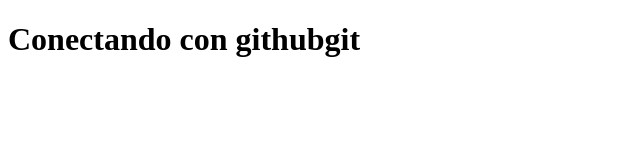
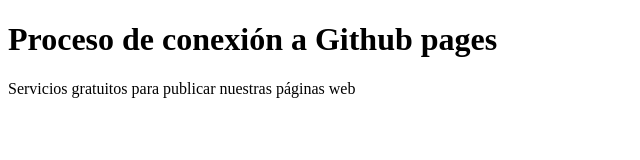
Before and after one commit to Melycode/web1, a plain HTML site: page index.html in a window 1280 px wide. Shown: the whole page, without its empty margins (0-640 px from the left). Drawn offline with Linux system fonts and the light colour scheme.

Commit message:
Cambio de título, h1 y etiqueta p

```diff
--- a/index.html
+++ b/index.html
@@ -3,9 +3,10 @@
 <head>
     <meta charset="UTF-8">
     <meta name="viewport" content="width=device-width, initial-scale=1.0">
-    <title>Document</title>
+    <title>Github Pages</title>
 </head>
 <body>
-    <h1>Conectando con githubgit</h1>
+    <h1>Proceso de conexión a Github pages</h1>
+    <p>Servicios gratuitos para publicar nuestras páginas web</p>
 </body>
 </html>
```
